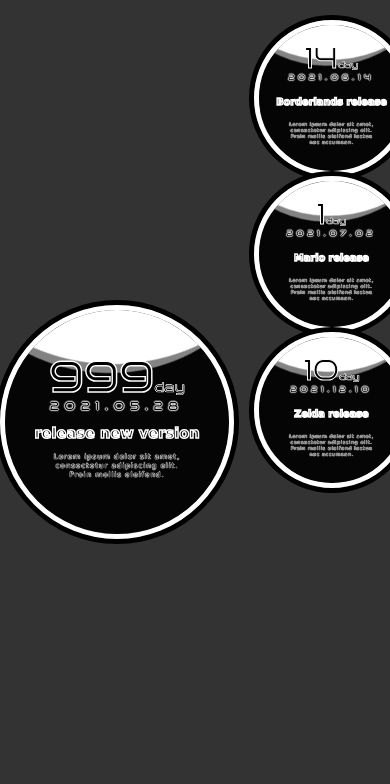
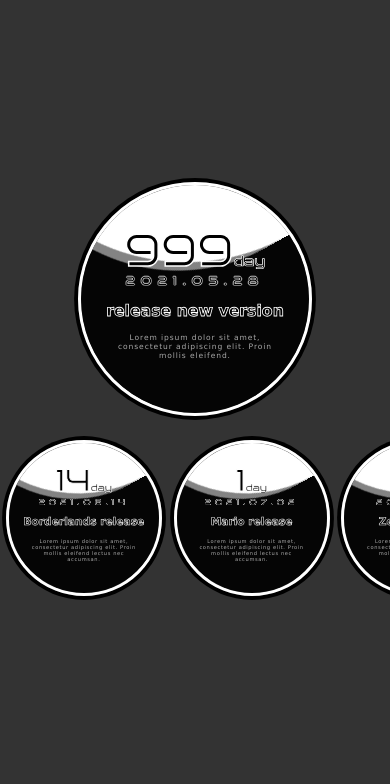
Before and after one commit to JooYoo/react-bigDay, a React (Create React App) app: page / in a window 390 px wide. Shown: the top 784 px of the page. Built offline with nearby package versions, Linux system fonts and the light colour scheme.

Commit message:
dev: balls responsive

```diff
--- a/src/components/Grid/BigDayBall/BigDayBall.module.scss
+++ b/src/components/Grid/BigDayBall/BigDayBall.module.scss
@@ -1,18 +1,18 @@
 :root {
-  --wave-percent: 20%;
+  --wave-percent: 30%;
   --container-color: rgba(0, 0, 0, 1);
   --wave-color: rgba(0, 0, 0, 0.9);
 }
 
 .ball-size--l {
-  --ball-size: 60vmin;
+  --ball-size: 50vw;
 }
 
 .ball-size--s {
-  --ball-size: 40vmin;
+  --ball-size: 35vw;
 }
 
-$ball-padding: 1.3vmin;
+$ball-padding: 1vw;
 $ball-border: $ball-padding;
 
 .wrapper {
@@ -22,6 +22,7 @@ $ball-border: $ball-padding;
   align-items: center;
   width: var(--ball-size);
   height: var(--ball-size);
+  margin: 3vmin;
 }
 
 .container {
@@ -33,6 +34,7 @@ $ball-border: $ball-padding;
 
   height: 100%;
   width: 100%;
+  white-space: normal;
   overflow: hidden;
 }
 
@@ -76,3 +78,25 @@ $ball-border: $ball-padding;
     transform: rotate(360deg);
   }
 }
+
+// responsive
+@media (max-width: 1030px) {
+  .ball-size--l {
+    --ball-size: 60vw;
+  }
+
+  .ball-size--s {
+    --ball-size: 40vw;
+  }
+
+  .wrapper {
+    display: inline-block;
+    margin: 1.5vw;
+  }
+
+  .container {
+    display: flex;
+    justify-content: center;
+    align-items: center;
+  }
+}
--- a/src/components/Grid/BigDayBallList/BigDayBallList.module.scss
+++ b/src/components/Grid/BigDayBallList/BigDayBallList.module.scss
@@ -7,22 +7,27 @@
   }
 
   &--default {
-    //TODO: try grid
-
-    // display: grid;
-    // justify-items: center;
-    // align-items: center;
-
-    // grid-template-columns: 1fr 1fr 1fr;
-    // grid-template-rows: 1fr 0.5fr;
-    // grid-gap: 5vmin;
-    // grid-template-areas:
-    //   'h h b'
-    //   'h h b';
-
-    padding: 5vmin;
-
     height: 100vh;
-    overflow: scroll;
+    overflow: auto;
   }
 }
+
+// responsive
+@media (max-width: 1030px) {
+  .ball-container {
+    flex-direction: column;
+
+    &--highlight {
+      display: flex;
+      justify-content: center;
+      align-items: flex-end;
+      height: 50vh;
+    }
+
+    &--default {
+      margin-top: 3vw;
+      width: 100%;
+      white-space: nowrap;
+    }
+  }
+}
--- a/src/components/Grid/BigDayInfo/BigDayInfo.module.scss
+++ b/src/components/Grid/BigDayInfo/BigDayInfo.module.scss
@@ -1,10 +1,13 @@
 .ball-size--l {
-  --font-unit: 3vmin;
+  --font-unit: 2.6vw;
 }
 
 .ball-size--s {
-  --font-unit: 2vmin;
+  --font-unit: 1.8vw;
 }
+
+$date-shadow: calc(0.08 * var(--font-unit));
+$title-stroke: calc(0.07 * var(--font-unit));
 
 .info-container {
   position: absolute;
@@ -34,24 +37,35 @@
 .info-date-end {
   font-size: var(--font-unit);
   letter-spacing: calc(0.5 * var(--font-unit));
-  text-shadow: white 0 0 0.4vmin, white 0 0 0.4vmin, white 0 0 0.4vmin,
-    white 0 0 0.4vmin, white 0 0 0.4vmin, white 0 0 0.4vmin;
+  text-shadow: white 0 0 $date-shadow, white 0 0 $date-shadow,
+    white 0 0 $date-shadow, white 0 0 $date-shadow, white 0 0 $date-shadow,
+    white 0 0 $date-shadow;
 }
 
 .info-title {
   font-family: verdana;
-  font-size: calc(1.25 * var(--font-unit));
   font-weight: bolder;
-  line-height: 10vmin;
-  -webkit-text-stroke: 1.5px white;
+  font-size: calc(1.3 * var(--font-unit));
+  line-height: calc(3.75 * var(--font-unit));
+  -webkit-text-stroke: $title-stroke white;
 }
 
 .info-description {
-  width: 60%;
+  width: 70%;
+  color: rgba(170, 170, 170, 1);
   font-family: Verdana;
-  text-align: center;
   font-size: calc(0.625 * var(--font-unit));
   letter-spacing: calc(0.075 * var(--font-unit));
-  text-shadow: white 0 0 0.2vmin, white 0 0 0.2vmin, white 0 0 0.2vmin,
-    white 0 0 0.2vmin, white 0 0 0.2vmin, white 0 0 0.2vmin;
+  text-align: center;
 }
+
+// responsive
+@media (max-width: 1030px) {
+  .ball-size--l {
+    --font-unit: 3.1vw;
+  }
+
+  .ball-size--s {
+    --font-unit: 2.1vw;
+  }
+}
--- a/src/share/BigDayContext.jsx
+++ b/src/share/BigDayContext.jsx
@@ -44,7 +44,18 @@ const initBigDayList = [
     end: '2021.12.10',
     restDays: 10,
     isHighlight: false,
-    themeColor: 'cold-psink',
+    themeColor: 'cold-pink',
+  },
+  {
+    id: uuid(),
+    title: 'Biohazard release',
+    description:
+      'Lorem ipsum dolor sit amet, consectetur adipiscing elit. Proin mollis eleifend lectus nec accumsan.',
+    begin: '2021.12.15',
+    end: '2021.12.30',
+    restDays: 15,
+    isHighlight: false,
+    themeColor: 'cold-pink',
   },
 ];
 
```
